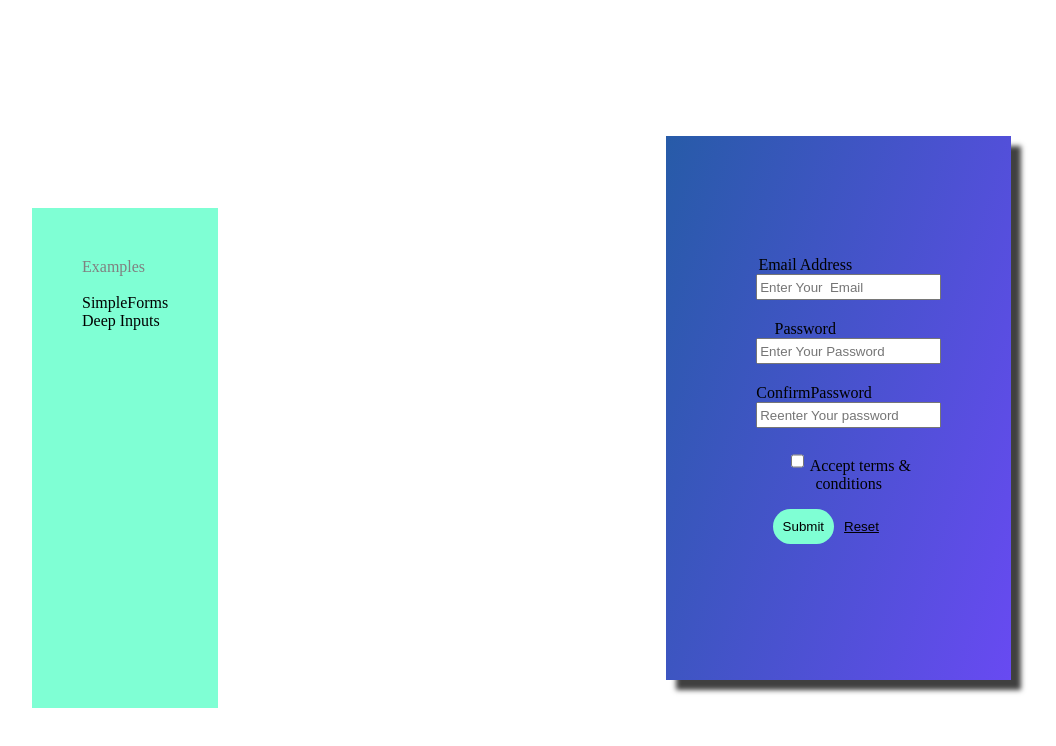
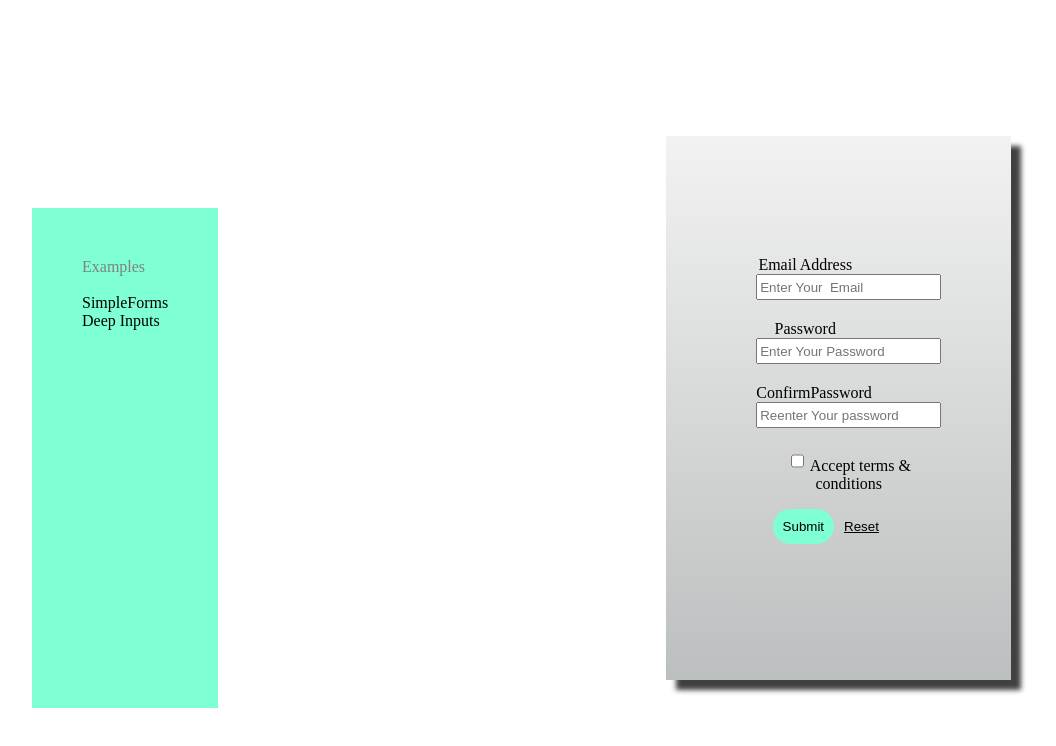
Before and after one commit to arhamkhanz/Form-Sass, a website: page index.html in a window 1280 px wide. Shown: the whole page, without its empty margins (26-1082 px from the left). Drawn offline with nearby package versions, Linux system fonts and the light colour scheme; files that its build step writes are made by us from their sources.

Commit message:
fixed the background

```diff
--- a/main.scss
+++ b/main.scss
@@ -11,9 +11,8 @@
     -webkit-box-shadow: 10px 10px 5px 0px rgba(0,0,0,0.75);
     -moz-box-shadow: 10px 10px 5px 0px rgba(0,0,0,0.75);
     box-shadow: 10px 10px 5px 0px rgba(0,0,0,0.75);
-    background: rgb(39,91,168);
-    background: linear-gradient(108deg, rgba(39,91,168,1) 0%, rgba(104,74,242,1) 100%);
-
+background: rgb(188,191,191);
+background: linear-gradient(0deg, rgba(188,191,191,1) 0%, rgba(242,242,242,1) 100%);
     & form{
         padding: 50px;
         padding-top: 100px;
```
